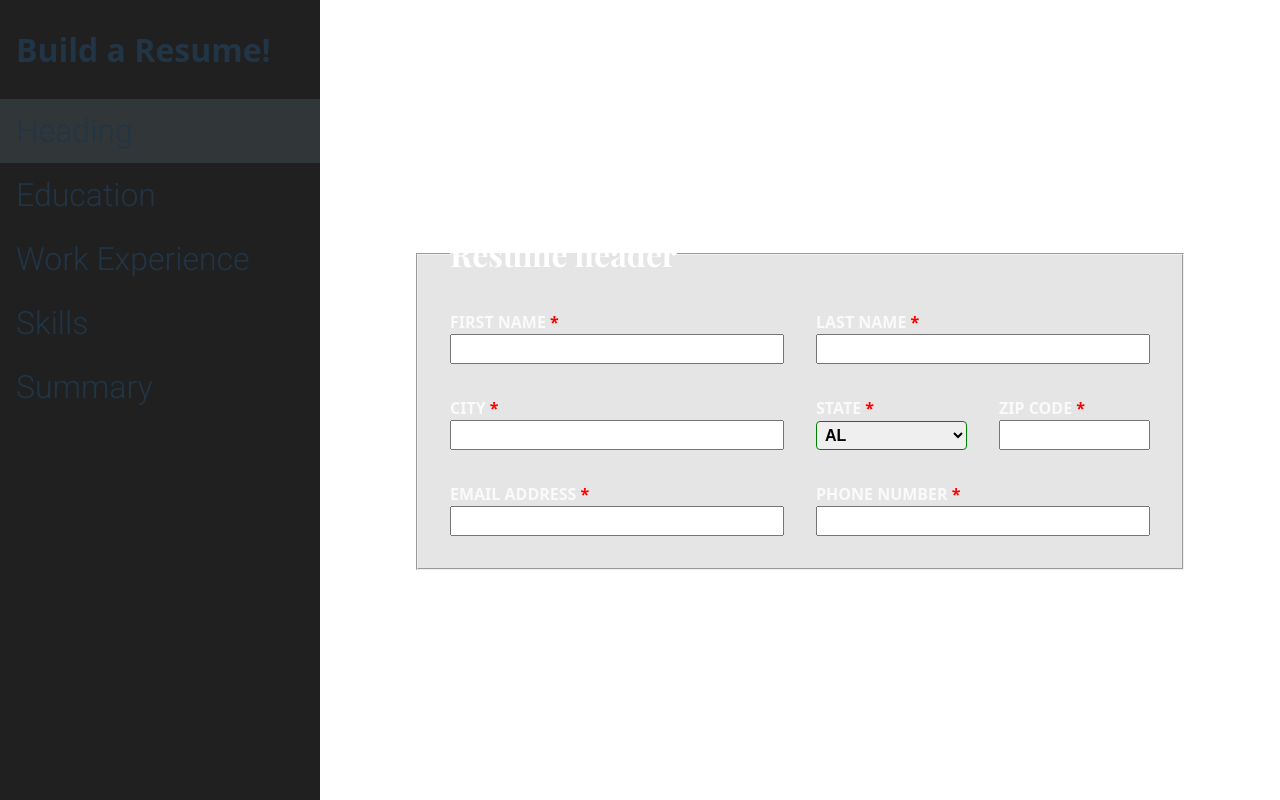
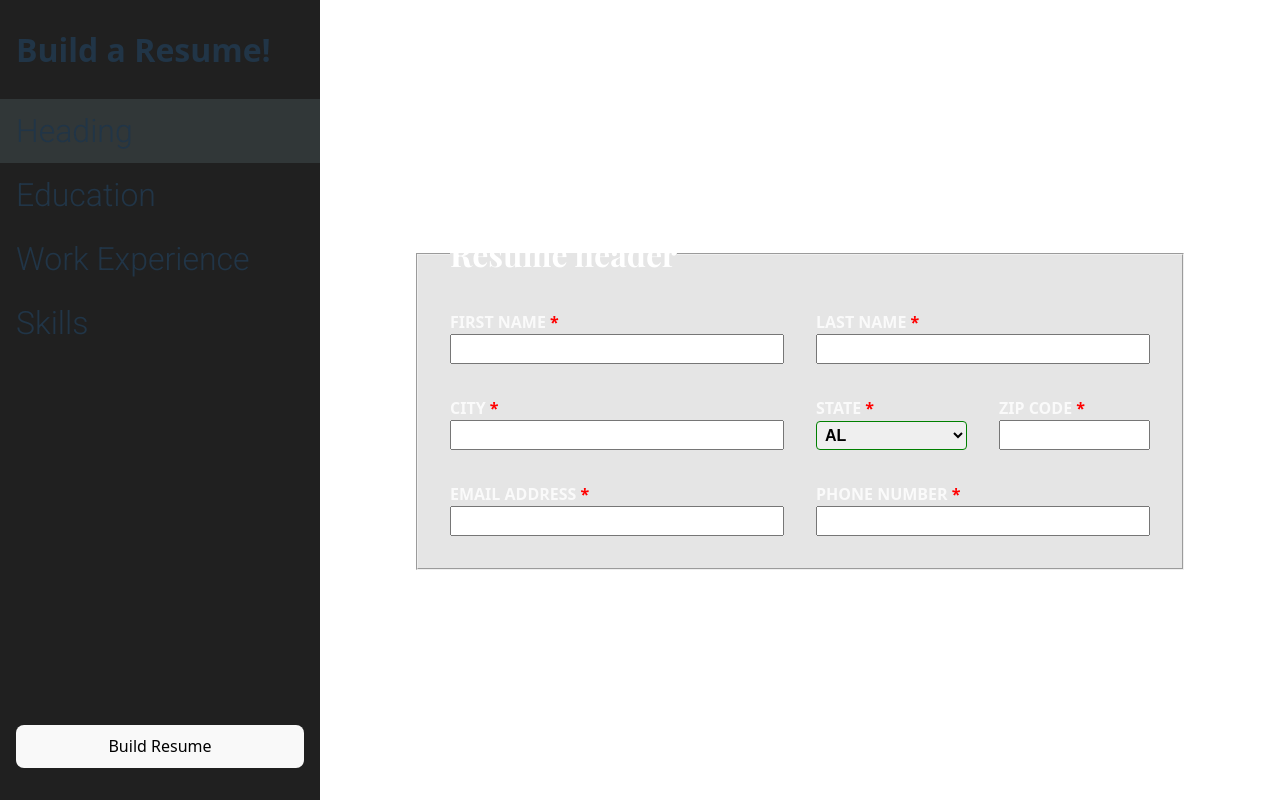
Before and after one commit to RobLaughlin/TOP-CV-App, a React (Vite) app: page / in a window 1280 px wide. Built offline with nearby package versions, Linux system fonts and the light colour scheme.

Commit message:
Remove summary section

```diff
--- a/src/App.css
+++ b/src/App.css
@@ -33,6 +33,8 @@
 .sectionContainer {
     background-color: #202020;
     min-width: 320px;
+    display: flex;
+    flex-direction: column;
 }
 
 .sectionContainer header {
@@ -43,6 +45,11 @@
 .sectionContainer .title {
     font-size: 32px;
     overflow-y: hidden;
+}
+
+.sectionContainer .generateResumeBtn {
+    margin: auto auto 32px auto;
+    width: 90%;
 }
 
 .panelContainer {
--- a/src/App.jsx
+++ b/src/App.jsx
@@ -6,14 +6,12 @@ import HeadingForm from "./components/HeadingForm";
 import EducationForm from "./components/EducationForm";
 import WorkXpForm from "./components/WorkXpForm";
 import SkillsForm from "./components/SkillsForm";
-import SummaryForm from "./components/SummaryForm";
 
 const RESUME_SECTIONS = [
     ["Heading", <HeadingForm />],
     ["Education", <EducationForm />],
     ["Work Experience", <WorkXpForm />],
     ["Skills", <SkillsForm />],
-    ["Summary", <SummaryForm />],
 ];
 
 function App() {
@@ -39,6 +37,7 @@ function App() {
                     itemClicked={itemClicked}
                     selected={selected}
                 />
+                <button className="generateResumeBtn">Build Resume</button>
             </div>
             <div className="panelContainer">
                 <form className="resumeForm" autoComplete="off">
--- a/src/components/SummaryForm.jsx
+++ /dev/null
@@ -1,8 +0,0 @@
-import React from "react";
-import "../styles/SummaryForm.css";
-
-function SummaryForm() {
-    return <div className="summaryForm">Summary</div>;
-}
-
-export default SummaryForm;
--- a/src/styles/SummaryForm.css
+++ /dev/null
@@ -1,3 +0,0 @@
-.summaryForm {
-    color: purple;
-}
```
